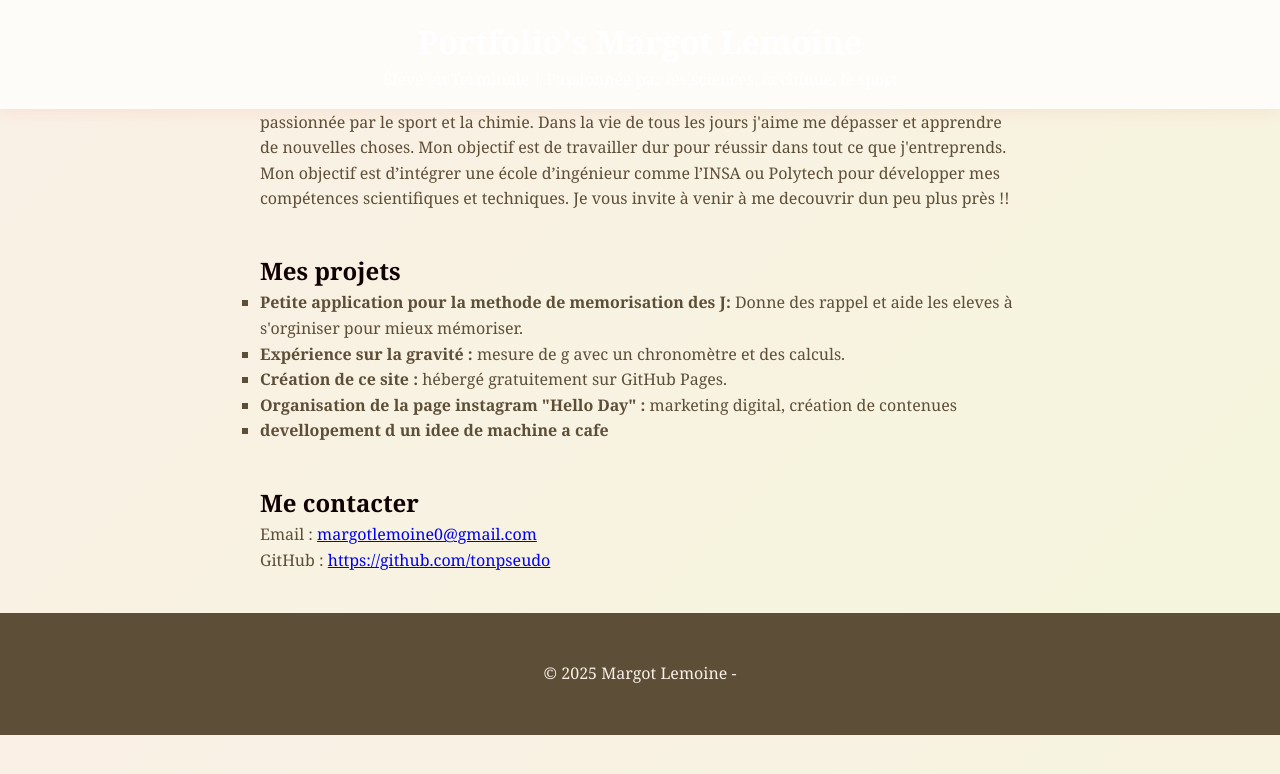
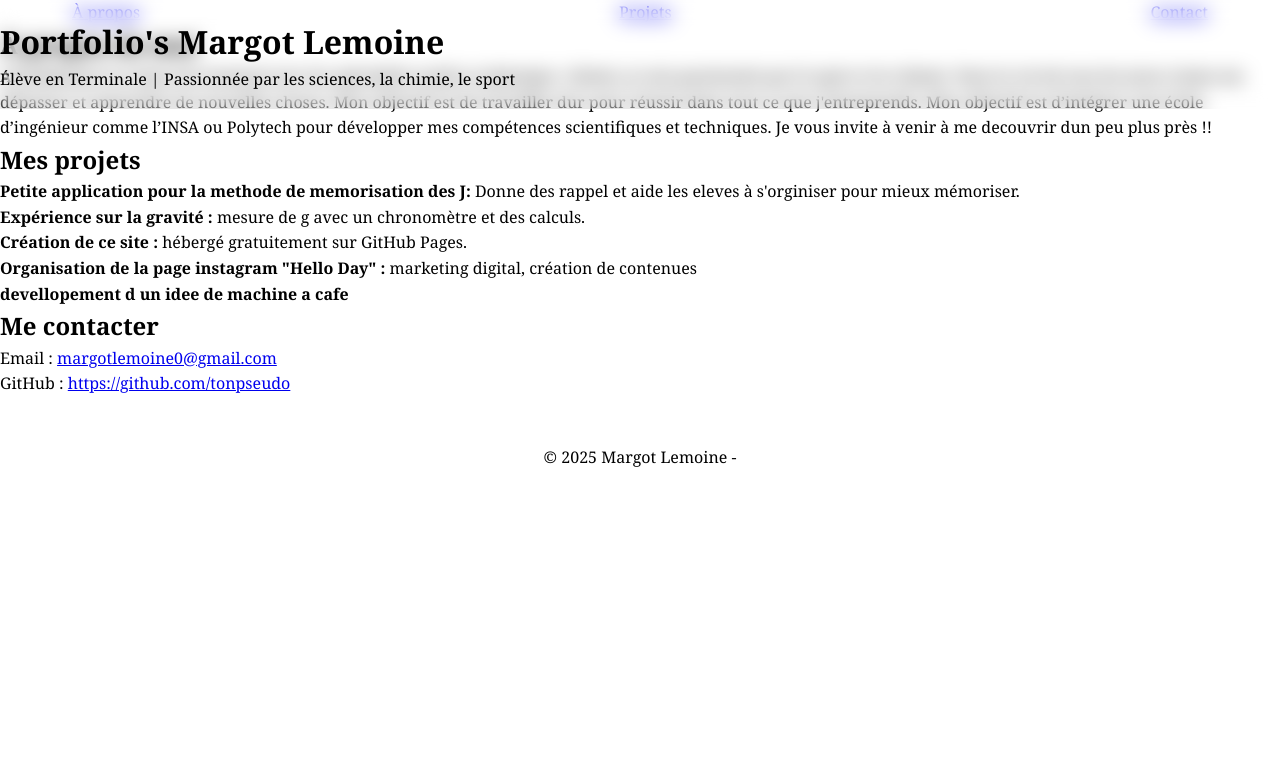
Before and after one commit to margotlemoine74-ai/margotlemoine.github.io, a plain HTML site: page index.html in a window 1280 px wide. Drawn offline with Linux system fonts and the light colour scheme.

Commit message:
Update style.css

```diff
--- a/style.css
+++ b/style.css
@@ -1,55 +1,4 @@
-body {
-  font-family: Arial, sans-serif;
-  margin: 0;
-  padding: 0;
-  line-height: 1.6;
-  background: #f9f9f9;
-  color: #350;
-}
 
-header {
-  background: #0055a5;
-  color: white;
-  padding: 20px 0;
-  text-align: center;
-}
-
-nav {
-  background: #333;
-  padding: 10px;
-  text-align: center;
-}
-
-nav a {
-  color: white;
-  margin: 0 15px;
-  text-decoration: none;
-}
-
-nav a:hover {
-  text-decoration: underline;
-}
-
-section {
-  padding: 20px;
-  max-width: 800px;
-  margin: auto;
-}
-
-h2 {
-  color: #100;
-}
-
-ul {
-  list-style-type: square;
-}
-
-footer {
-  background: #300;
-  color: white;
-  text-align: center;
-  padding: 10px;
-  margin-top: 20px;
 }
 /* Variables de couleurs chaudes et pâles */
 :root {
```
